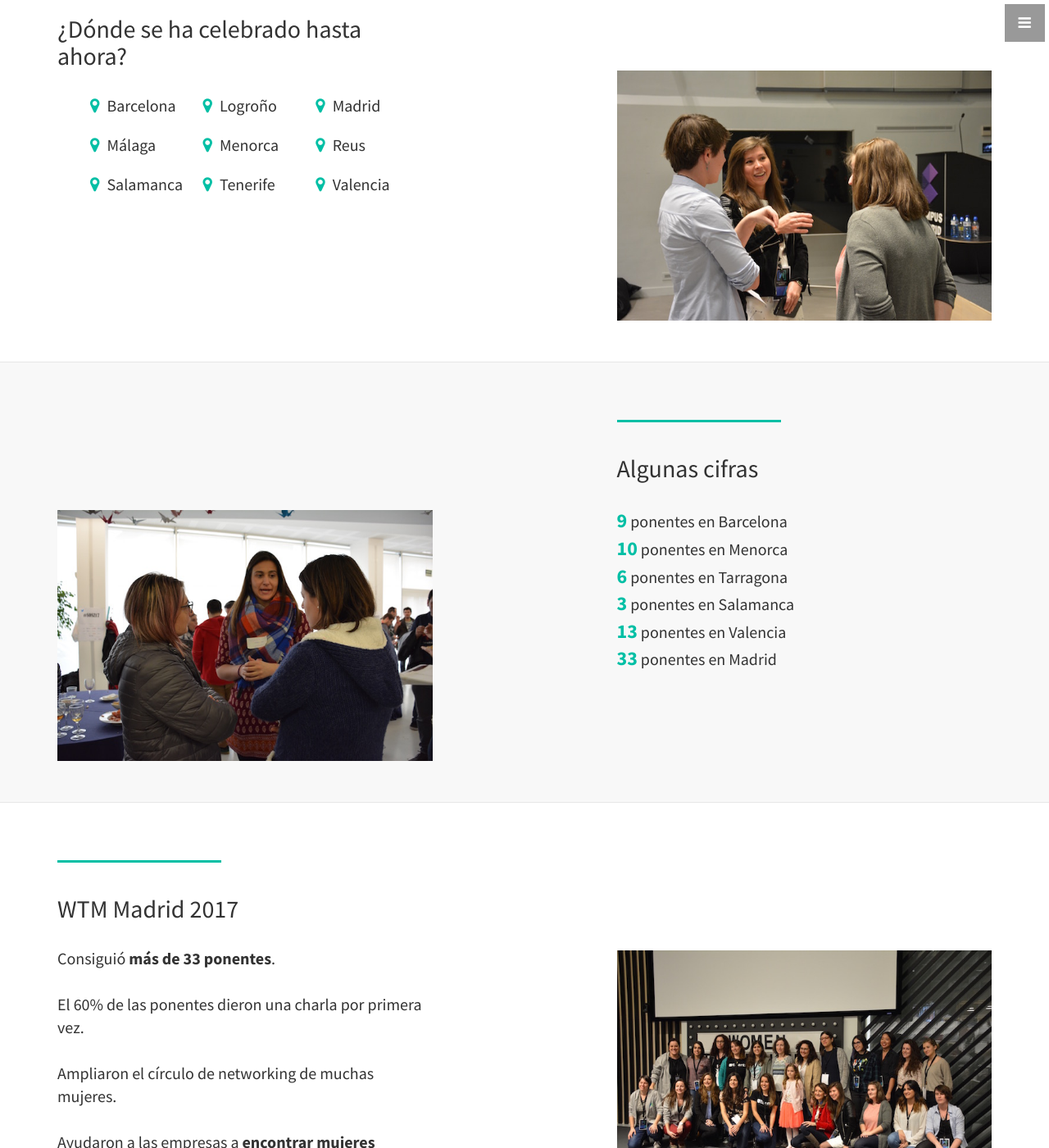
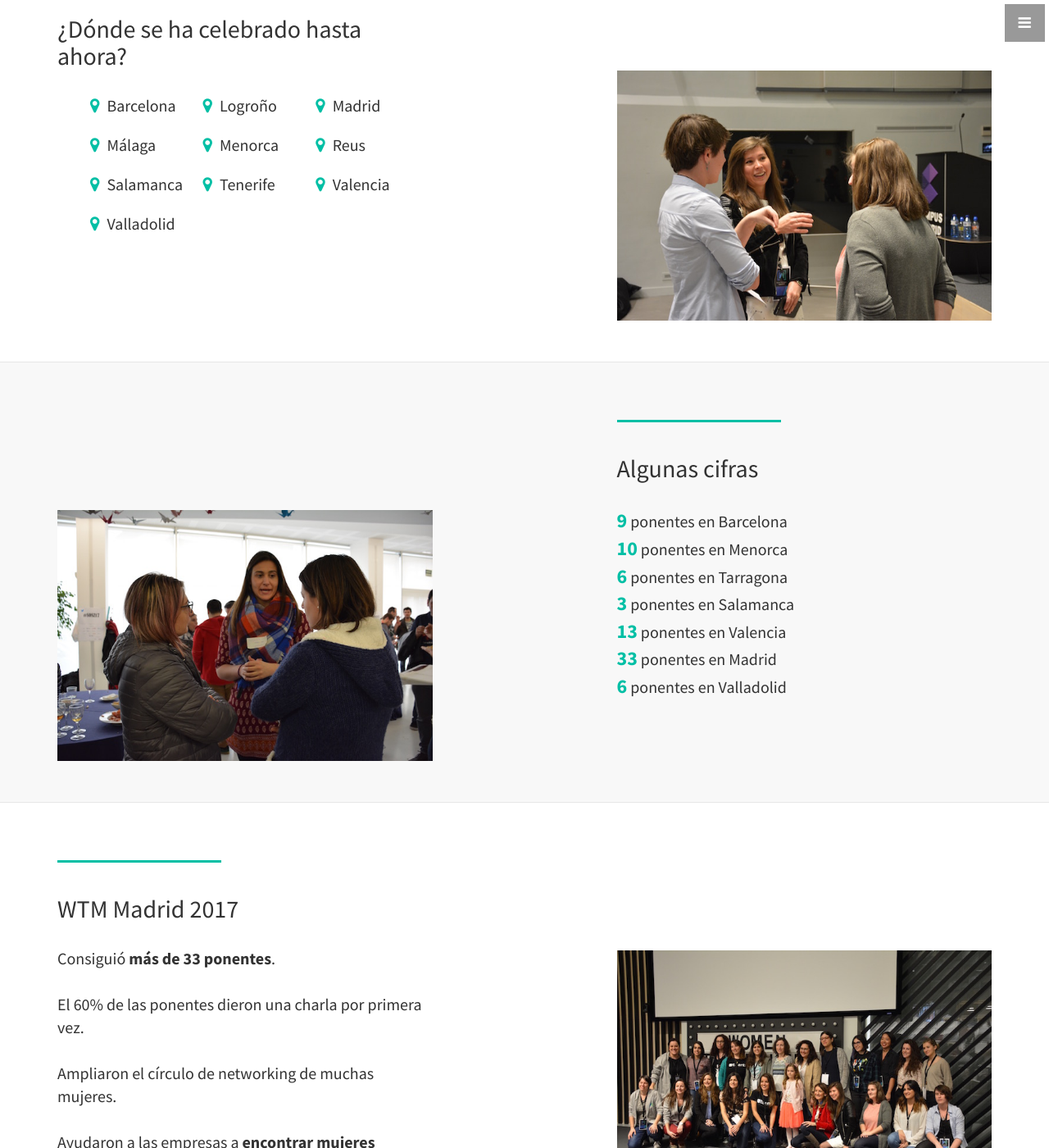
Before and after one commit to MulleresTechZgz/wtmz17.github.io, a Jekyll site: the page built from index.html, in a window 1280 px wide and 1400 px high, scrolled down 2367 px. Shown: the whole window at 82% size. Built offline with Jekyll 4.4.1, drawn with Linux system fonts in a browser that asks for light colours.

Commit message:
add valladolid data

```diff
--- a/_config.yml
+++ b/_config.yml
@@ -41,10 +41,10 @@ event_infos:
     content: Se trata de un <strong>evento abierto</strong> a cualquier persona interesada en el mundo de la tecnología.<br/><br/>Queremos abarcar diferentes temas como <strong>nuevas tecnologías, agile, comunicación, desarrollo web, UX</strong> o cualquier tema interesante del sector.<br/><br/>La asistencia al evento está abierta tanto a hombres como a mujeres, pero las ponentes serán únicamente mujeres, ya que uno de los objetivos es darles visibilidad así como ofrecer ayuda y colaboración.
     image: audience.jpg
   - title: ¿Dónde se ha celebrado hasta ahora?
-    content: <ul class="wtm-inline-list"> <li><i class="fa fa-map-marker"></i> Barcelona</li> <li><i class="fa fa-map-marker"></i> Logroño</li> <li><i class="fa fa-map-marker"></i> Madrid</li> <li><i class="fa fa-map-marker"></i> Málaga</li> <li><i class="fa fa-map-marker"></i> Menorca</li> <li><i class="fa fa-map-marker"></i> Reus</li> <li><i class="fa fa-map-marker"></i> Salamanca</li> <li><i class="fa fa-map-marker"></i> Tenerife</li> <li><i class="fa fa-map-marker"></i> Valencia</li></ul>
+    content: <ul class="wtm-inline-list"> <li><i class="fa fa-map-marker"></i> Barcelona</li> <li><i class="fa fa-map-marker"></i> Logroño</li> <li><i class="fa fa-map-marker"></i> Madrid</li> <li><i class="fa fa-map-marker"></i> Málaga</li> <li><i class="fa fa-map-marker"></i> Menorca</li> <li><i class="fa fa-map-marker"></i> Reus</li> <li><i class="fa fa-map-marker"></i> Salamanca</li> <li><i class="fa fa-map-marker"></i> Tenerife</li> <li><i class="fa fa-map-marker"></i> Valencia</li><li><i class="fa fa-map-marker"></i> Valladolid</li></ul>
     image: girs_at_wtm_mad.jpg
   - title: Algunas cifras
-    content: <span class="wtm-highlight">9</span> ponentes en Barcelona<br/> <span class="wtm-highlight">10</span> ponentes en Menorca<br/> <span class="wtm-highlight">6</span> ponentes en Tarragona<br/> <span class="wtm-highlight">3</span> ponentes en Salamanca<br/> <span class="wtm-highlight">13</span> ponentes en Valencia<br/> <span class="wtm-highlight">33</span> ponentes en Madrid
+    content: <span class="wtm-highlight">9</span> ponentes en Barcelona<br/> <span class="wtm-highlight">10</span> ponentes en Menorca<br/> <span class="wtm-highlight">6</span> ponentes en Tarragona<br/> <span class="wtm-highlight">3</span> ponentes en Salamanca<br/> <span class="wtm-highlight">13</span> ponentes en Valencia<br/> <span class="wtm-highlight">33</span> ponentes en Madrid <br/> <span class="wtm-highlight">6</span> ponentes en Valladolid
     image: chatting.jpg
   - title: WTM Madrid 2017
     content: Consiguió <strong>más de 33 ponentes</strong>.<br/><br/>El 60% de las ponentes dieron una charla por primera vez.<br/><br/>Ampliaron el círculo de networking de muchas mujeres.<br/><br/>Ayudaron a las empresas a <strong>encontrar mujeres profesionales</strong> en el sector de la tecnología.<br/><br/>También nos dieron el empujón para que este año organicemos Women Techmakers Zaragoza.
```
